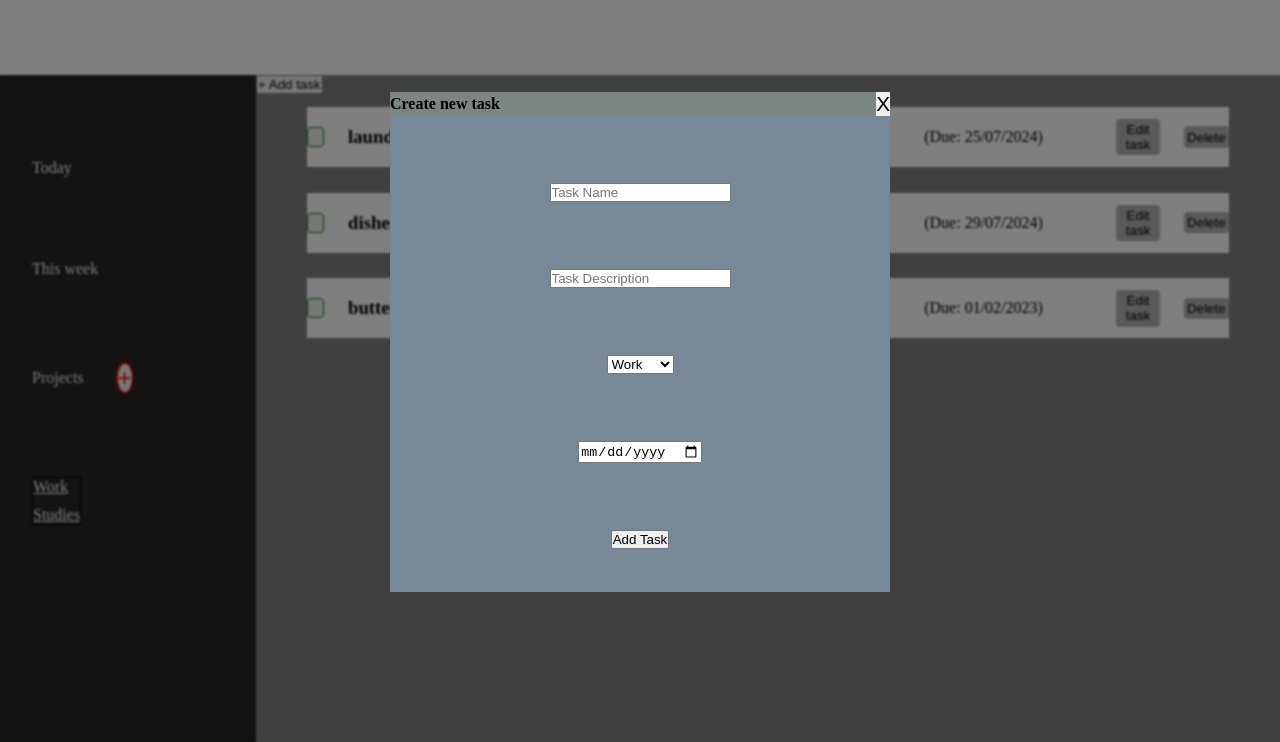
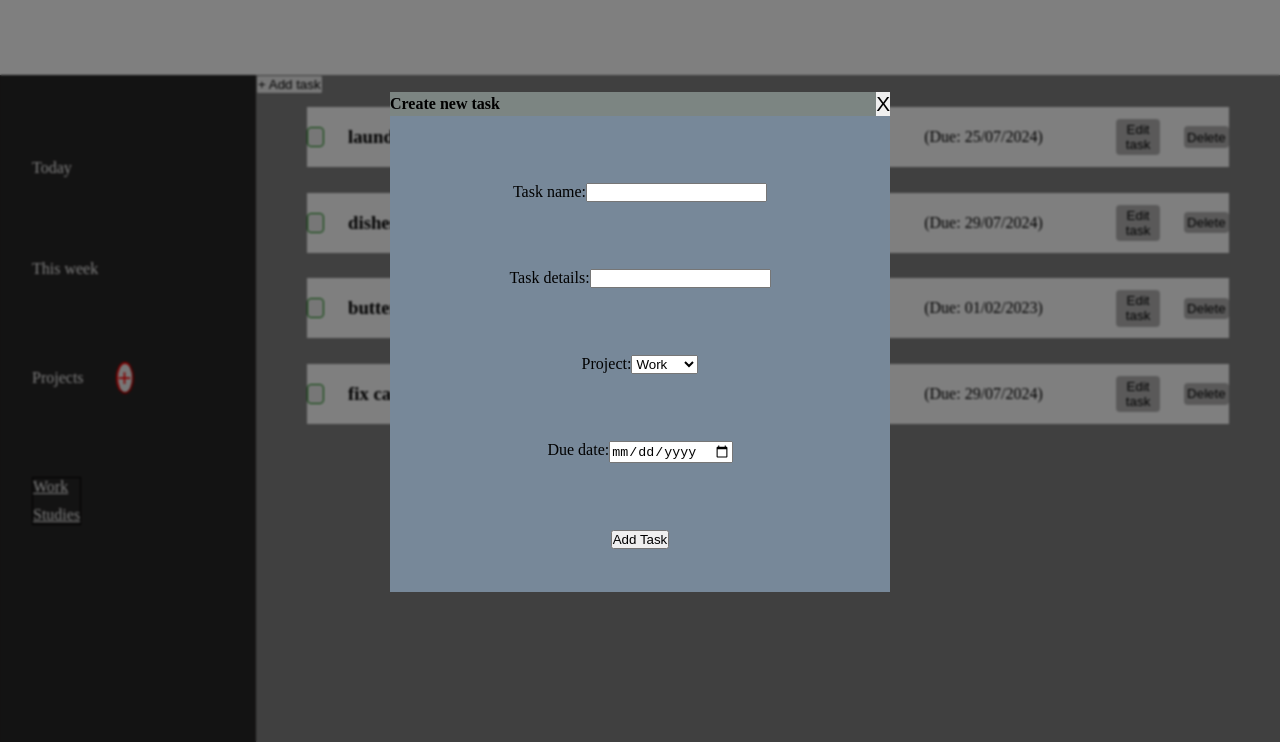
Before and after one commit to weBidji/to-do-list, a website built with webpack: page src/index.html in a window 1280 px wide. Both pictures are taken after a click on the button "+ Add task". Shown: the part 58-800 px from the top of the page. Built offline with nearby package versions, Linux system fonts and the light colour scheme.

Commit message:
add task deleting

```diff
--- a/src/index.js
+++ b/src/index.js
@@ -1,26 +1,26 @@
 import './style.css';
-import { tasks, createTask, displayTasks, openModal, markAsComplete, deleteTask } from './taskhandling.js';
+import { tasks, createTask, displayTasks, openModal, markAsComplete, deleteTask, } from './taskhandling.js';
 import { loadUI } from './loadUI.js';
-import { projectList, createProject } from './projectshandling.js';
+import { projectList, createProject, filterProjects } from './projectshandling.js';
 document.addEventListener('DOMContentLoaded', () => {
 
     loadUI();
+    openModal();
     projectList();
-    openModal();
 
-
-    createTask('laundry', 'wash clothes', 'music', '25/07/2024');
-    createTask('dishes', 'wash cutlery and plates', 'work', '29/07/2024');
-    createTask('butter', 'toast', 'food', '01/02/2023');
-
-    displayTasks();
-    console.log(tasks)
+    createTask('laundry', 'wash clothes', 'Studies', '25/07/2024');
+    createTask('dishes', 'wash cutlery and plates', 'Work', '29/07/2024');
+    createTask('butter', 'toast', 'Studies', '01/02/2023');
+    createTask('fix car', 'windshield', 'Work', '29/07/2024');
+    filterProjects();
+    displayTasks('all');
+    console.log(tasks);
     markAsComplete();
     deleteTask();
 })
 
-//fix project and date switching places
 
-// Add labels to form
 
-// Add tasklist rendering by project name
+//add editing functionality
+
+//remove project functionality
--- a/src/projectshandling.js
+++ b/src/projectshandling.js
@@ -1,3 +1,4 @@
+import { displayTasks } from "./taskhandling";
 export function projectList() {
     const navLinks = document.getElementById('nav-links');
     const projects = document.createElement('div');
@@ -6,8 +7,11 @@ export function projectList() {
     navLinks.appendChild(projects);
 
     const projectsLink = document.createElement('a');
+    projectsLink.id = 'projects-link';
     projectsLink.textContent = 'Projects';
     projects.appendChild(projectsLink);
+
+    projectsLink.addEventListener('click',() => displayTasks('all'));
 
     const addProjectButton = document.createElement('button');
     addProjectButton.id = 'add-project-button';
@@ -94,8 +98,14 @@ function createProject(name) {
     const projectsBox = document.getElementById('projects-box')
     projectsBox.appendChild(project);
 
-    //projectsArr.push(name);
+}
 
+export function filterProjects() {
+    const currentProjects = document.querySelectorAll('.current-project');
 
+    currentProjects.forEach((project) => {
+        const projectName = project.textContent.trim();
 
+        project.addEventListener('click', () => displayTasks(projectName));
+    });
 }
--- a/src/style.css
+++ b/src/style.css
@@ -89,6 +89,9 @@ nav {
     text-decoration: underline;
 }
 
+.current-project:hover, #projects-link:hover {
+    cursor:pointer;
+}
 /* .current-project::before {
     content: '';
     top: 50%;
--- a/src/taskhandling.js
+++ b/src/taskhandling.js
@@ -2,97 +2,123 @@ export const tasks = [];
 
 export function createTaskModal() {
 
-    //task modal
+    console.log('modal has arrived')
 
+    // Create the task modal
     const taskModal = document.createElement('dialog');
-    taskModal.id = ('task-modal');
+    taskModal.id = 'task-modal';
     document.body.appendChild(taskModal);
 
+    // Create the top bar
+    const modalTopBar = document.createElement('div');
+    modalTopBar.id = 'top-bar';
+    taskModal.appendChild(modalTopBar);
 
-    const modalTopBar = document.createElement('div');
-    taskModal.appendChild(modalTopBar);
-    modalTopBar.id = 'top-bar';
+    // Create and append the title
     const modalTitle = document.createElement('h4');
     modalTitle.textContent = 'Create new task';
     modalTopBar.appendChild(modalTitle);
+
+    // Create and append the close button
     const closeButton = document.createElement('button');
     closeButton.id = 'close-button';
     closeButton.textContent = 'X';
     modalTopBar.appendChild(closeButton);
 
-
-    //modal form
-
-    function createInput(type, name) {
+    // Function to create input elements
+    function createInput(type, name, labelText) {
+        const label = document.createElement('label');
+        label.htmlFor = name;
+        label.textContent = labelText;
 
         const createdInput = document.createElement('input');
-        createdInput.type = type,
-            createdInput.id = name,
-            createdInput.name = name
+        createdInput.type = type;
+        createdInput.id = name;
+        createdInput.name = name;
 
-        return createdInput;
+        const container = document.createElement('div');
+        container.classList.add('form-input');
+        container.appendChild(label);
+        container.appendChild(createdInput);
+
+        return container;
     }
 
+    // Create the form
     const taskForm = document.createElement('form');
     taskForm.method = 'dialog';
-
     taskModal.appendChild(taskForm);
 
-    const nameInput = createInput('text', 'name-input');
-    nameInput.placeholder = 'Task Name';
+    // Create input elements and append to the form
+    const nameInputDiv = createInput('text', 'name-input', 'Task name:');
+    const nameInput = nameInputDiv.querySelector('input');
 
+    const descInputDiv = createInput('text', 'desc-input', 'Task details:');
+    const descInput = descInputDiv.querySelector('input');
 
-    const descInput = createInput('text', 'desc-input');
-    descInput.placeholder = 'Task Description';
+    // Create and append project selection
+    const projectInputDiv = document.createElement('div');
+    const projectLabel = document.createElement('label');
+    projectLabel.textContent = 'Project:';
+    projectLabel.htmlFor = 'project-input';
+    projectInputDiv.appendChild(projectLabel);
 
     const projectInput = document.createElement('select');
+    projectInput.name = 'project-input';
+    projectInput.id = 'project-input';
+    projectInputDiv.classList.add('form-input');
+    projectInputDiv.appendChild(projectInput);
 
     const projectsArr = Array.from(document.querySelectorAll('.current-project'));
     projectsArr.forEach((project) => {
-
-        console.log(project.textContent);
         const option = document.createElement('option');
         option.textContent = project.textContent;
         option.value = project.textContent;
         projectInput.appendChild(option);
+    });
 
-    })
-    const dateInput = createInput('date', 'date-input')
+    const dateInputDiv = createInput('date', 'date-input', 'Due date:');
+    const dateInput = dateInputDiv.querySelector('input');
 
     const submitButton = document.createElement('button');
     submitButton.type = 'button';
     submitButton.textContent = 'Add Task';
     submitButton.id = 'submit-btn';
 
-    taskForm.appendChild(nameInput);
-    taskForm.appendChild(descInput);
-    taskForm.appendChild(projectInput);
-    taskForm.appendChild(dateInput);
+    // Append all created elements to the form
+    taskForm.appendChild(nameInputDiv);
+    taskForm.appendChild(descInputDiv);
+    taskForm.appendChild(projectInputDiv);
+    taskForm.appendChild(dateInputDiv);
     taskForm.appendChild(submitButton);
 
+    // Close button event listener
     closeButton.addEventListener('click', () => {
-
         taskModal.remove();
-
     });
 
+    // Submit button event listener
     submitButton.addEventListener('click', (e) => {
         if (nameInput.value === '' || descInput.value === '' || dateInput.value === '') {
-
             e.preventDefault();
             alert('Please fill out the entire form.');
+        } else {
+            console.log(nameInput.value);
+            console.log(dateInput.value);
+            tasks.push({
+                name: nameInput.value,
+                description: descInput.value,
+                project: projectInput.value,
+                date: dateInput.value,
+            });
 
-        } else {
+            console.log(tasks);
+            displayTasks('all');
+            taskModal.remove();
+        }
+    });
 
-            createTask(nameInput.value, descInput.value, projectInput.value, dateInput.value);
-            displayTasks();
-            nameInput.value = '';
-            descInput.value = '';
-            dateInput.value = '';
-            taskModal.remove();
-
-        }
-    })
+    // Show the modal
     taskModal.showModal();
 
 }
@@ -127,16 +153,30 @@ export function createTask(name, description, project, date) {
     tasks.push(task);
 
 
+
     return task;
 }
 
-export function displayTasks() {
+let tasksToDisplay;
+
+export function displayTasks(project) {
+
 
     const main = document.getElementById('main-section');
     const existingTasks = main.querySelectorAll('.task');
     existingTasks.forEach(task => task.remove());
 
-    tasks.forEach((task) => {
+    if (project === 'all') {
+        tasksToDisplay = tasks;
+    } else {
+        tasksToDisplay = tasks.filter(containsProjectName)
+    }
+
+    function containsProjectName(task) {
+
+        return task.project === project;
+    }
+    tasksToDisplay.forEach((task) => {
 
         const taskDiv = document.createElement('div');
         const taskName = document.createElement('h3');
@@ -176,29 +216,22 @@ export function displayTasks() {
         taskDiv.appendChild(editButton);
         taskDiv.appendChild(deleteButton);
 
-        deleteButton.addEventListener('click', () => {
+      /*  deleteButton.addEventListener('click', () => {
             console.log('task removed');
-            task.delete();
-        })
+            task.remove();
+        })*/
 
     })
-
-
-
-
-
-
-
 
 }
 
 export function openModal() {
     const addBtn = document.getElementById('add-btn');
     addBtn.addEventListener('click', () => {
+
         console.log('clicked');
+
         createTaskModal();
-        console.log('enter task details');
-
     }
     )
 }
@@ -220,14 +253,26 @@ export function markAsComplete() {
 }
 
 export function deleteTask() {
-
     const main = document.getElementById('main-section');
 
     main.addEventListener('click', (e) => {
         if (e.target.classList.contains('delete-button')) {
             console.log('Deleting task');
+
             const taskToRemove = e.target.closest('.task');
-            taskToRemove.remove();
+            const taskName = taskToRemove.querySelector('.task-name').textContent;
+            const taskIndex = tasks.findIndex(task => task.name === taskName);
+
+            if (taskIndex > -1) {
+                tasks.splice(taskIndex, 1);
+                console.log('Task removed from array');
+            }
+
+
+          // taskToRemove.remove();
+           displayTasks('all');
+
+            console.log(tasks);
         }
     });
 }
--- a/webpack.config.js
+++ b/webpack.config.js
@@ -43,5 +43,6 @@ module.exports = {
             filename: 'index.html',
             inject: 'body',
         })
-    ]
+    ],
+    devtool: 'source-map',
 };
```
